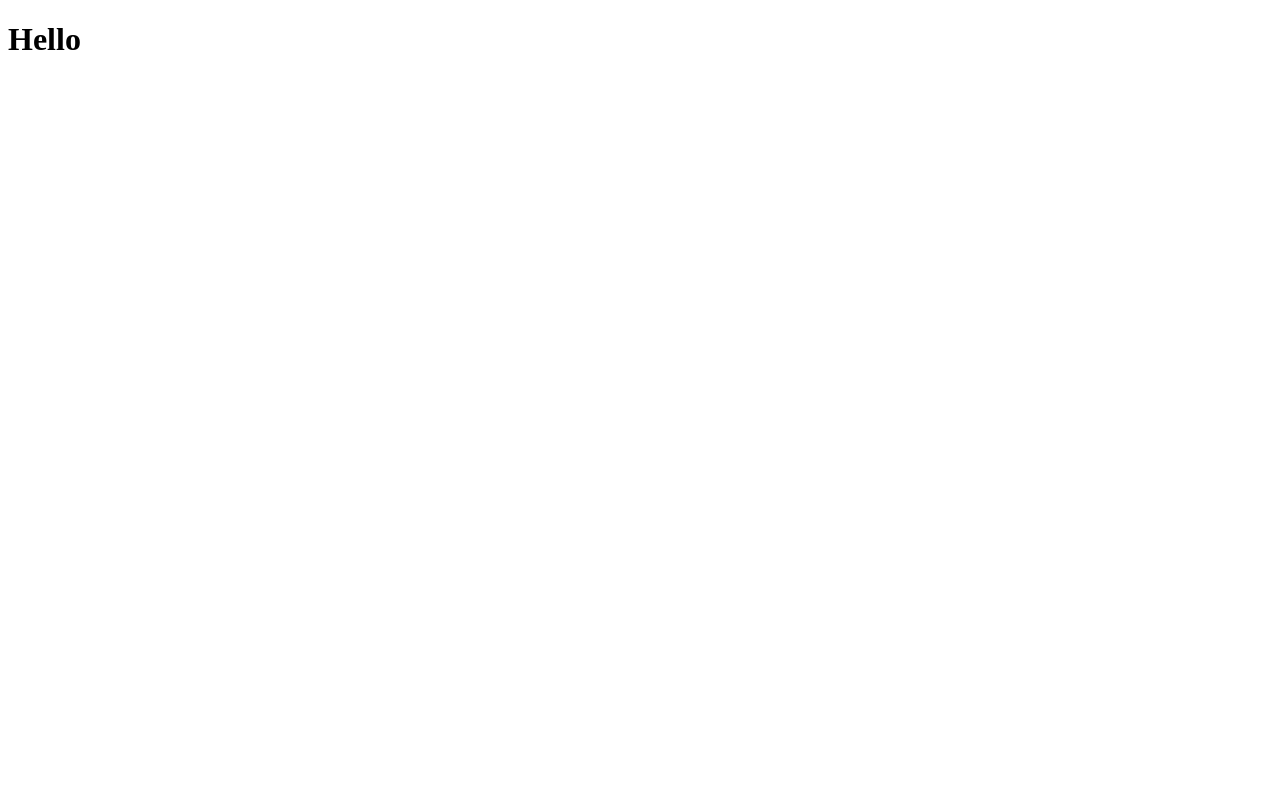
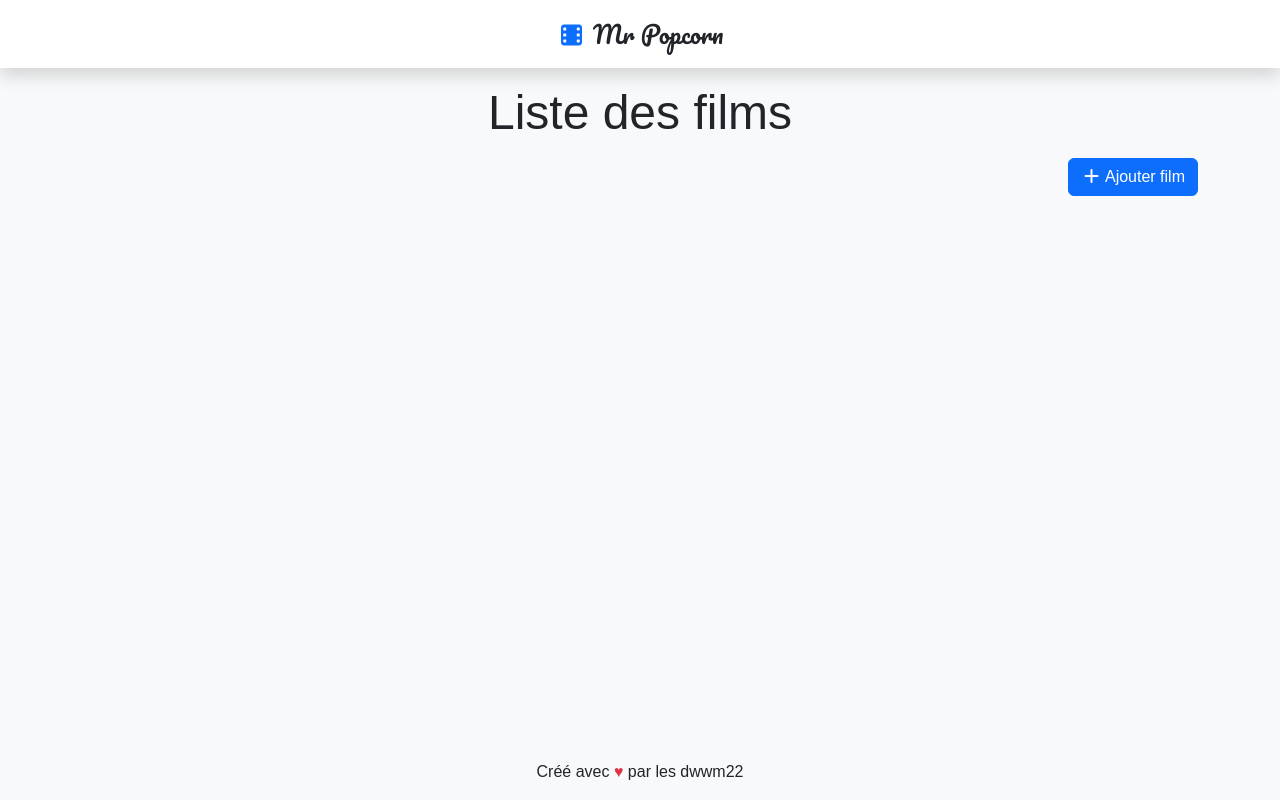
Before and after one commit to Zhaki75/mr-popcorn2, a PHP site: page / in a window 1280 px wide. Before the commit the page is almost empty. Run offline with PHP 8.4, Linux system fonts and the light colour scheme; some libraries are stand-ins or nearby versions.

Commit message:
Morcelement de l'application

```diff
--- /dev/null
+++ b/partials/foot.php
@@ -0,0 +1,3 @@
+<script src="https://cdn.jsdelivr.net/npm/bootstrap@5.3.8/dist/js/bootstrap.bundle.min.js" integrity="sha384-FKyoEForCGlyvwx9Hj09JcYn3nv7wiPVlz7YYwJrWVcXK/BmnVDxM+D2scQbITxI" crossorigin="anonymous"></script>
+    </body>
+</html>
--- /dev/null
+++ b/partials/footer.php
@@ -0,0 +1,4 @@
+        <!-- Footer -->
+         <footer>
+            <p class="text-center">Créé avec <span class="text-danger">&#9829;</span> par les dwwm22</p>
+         </footer>
--- /dev/null
+++ b/partials/head.php
@@ -0,0 +1,37 @@
+<!DOCTYPE html>
+<html lang="fr">
+    <head>
+        <meta charset="UTF-8">
+        <meta name="viewport" content="width=device-width, initial-scale=1.0">
+        <title><?= isset($title) && !empty($title) ? htmlspecialchars($title) : 'Cinema' ?> - Mr Popcorn</title>
+
+        <!-- Seo -->
+         <meta name="robots" content="index, follow">
+         <meta name="descrition" content="<?= isset($description) && !empty($description) ? htmlspecialchars($title) : 'Cinema' ?>">
+         <meta name="author" content="Mr Popcorn">
+         <meta name="publisher" content="Dwwm22">
+         <meta name="keywords" content="<?= isset($keywords) && !empty($keywords) ? htmlspecialchars($title) : 'Cinema' ?>">
+
+        <!-- Favicon -->
+         <link rel="icon" type="image/png" href="/favicon-96x96.png" sizes="96x96" />
+        <link rel="icon" type="image/svg+xml" href="/favicon.svg" />
+        <link rel="shortcut icon" href="/favicon.ico" />
+        <link rel="apple-touch-icon" sizes="180x180" href="/apple-touch-icon.png" />
+        <link rel="manifest" href="/site.webmanifest" />
+
+        <!-- Font awesome -->
+         <link rel="stylesheet" href="https://cdnjs.cloudflare.com/ajax/libs/font-awesome/7.0.1/css/all.min.css" integrity="sha512-2SwdPD6INVrV/lHTZbO2nodKhrnDdJK9/kg2XD1r9uGqPo1cUbujc+IYdlYdEErWNu69gVcYgdxlmVmzTWnetw==" crossorigin="anonymous" referrerpolicy="no-referrer" />
+
+        <!-- Google Font -->
+         <link rel="preconnect" href="https://fonts.googleapis.com">
+        <link rel="preconnect" href="https://fonts.gstatic.com" crossorigin>
+        <link href="https://fonts.googleapis.com/css2?family=Pacifico&display=swap" rel="stylesheet">
+
+        <!-- Boostrap Css-->
+         <link href="https://cdn.jsdelivr.net/npm/bootstrap@5.3.8/dist/css/bootstrap.min.css" rel="stylesheet" integrity="sha384-sRIl4kxILFvY47J16cr9ZwB07vP4J8+LH7qKQnuqkuIAvNWLzeN8tE5YBujZqJLB" crossorigin="anonymous">
+
+        <!-- My custom StyleSheet-->
+        <link rel="stylesheet" href="/styles/app.css">
+
+    </head>
+    <body class="bg-light">
--- /dev/null
+++ b/partials/nav.php
@@ -0,0 +1,7 @@
+        <!-- Navbar -->
+         <nav class="text-center bg-white shadow py-3">
+            <a href="/index.php" class="popcorn-brand text-decoration-none text-dark fs-4">
+                <i class="fa-solid fa-film text-primary"></i>
+                Mr Popcorn
+            </a>
+         </nav>
--- a/public/index.php
+++ b/public/index.php
@@ -1,11 +1,25 @@
-<!DOCTYPE html>
-<html lang="en">
-    <head>
-        <meta charset="UTF-8">
-        <meta name="viewport" content="width=device-width, initial-scale=1.0">
-        <title>Document</title>
-    </head>
-    <body>
-        <h1>Hello</h1>
-    </body>
-</html>
+    <?php
+    $title = "Liste des films";
+    $description= "Découvrez la liste...";
+    $keywords = "Cinéma, répertoire, film, dwwm";
+    ?>
+
+    <?php include_once __DIR__ . "/../partials/head.php"; ?>
+
+    <?php include_once __DIR__ . "/../partials/nav.php"; ?>
+
+        <!-- Main -->
+         <main class="container">
+            <h1 class="text-center my-3 display-5">Liste des films</h1>
+
+            <div class="d-flex justify-content-end align-items-center my-3">
+                <a href="/create.php" class="btn btn-primary">
+                    <i class="fa-solid fa-plus"></i>
+                    Ajouter film
+                </a>
+            </div>
+         </main>
+
+    <?php include_once __DIR__ . "/../partials/footer.php"; ?>
+
+    <?php include_once __DIR__ . "/../partials/foot.php"; ?>
--- /dev/null
+++ b/public/styles/app.css
@@ -0,0 +1,20 @@
+html, body {
+  height: 100%;
+}
+
+body {
+  display: grid;
+  grid-template-rows: auto 1fr auto;
+}
+
+* {
+  font-family: "Poppins", sans-serif;
+  font-weight: 400;
+  font-style: normal;
+}
+
+ .popcorn-brand{
+  font-family: "Pacifico", cursive;
+  font-weight: 400;
+  font-style: normal;
+}
```
Also changed, not shown: public/create.php (added, +21 -0 lines), README.md, public/apple-touch-icon.png (added), public/favicon-96x96.png (added), public/favicon.ico (added), public/favicon.svg (added), public/site.webmanifest (added), public/web-app-manifest-192x192.png (added), public/web-app-manifest-512x512.png (added).
